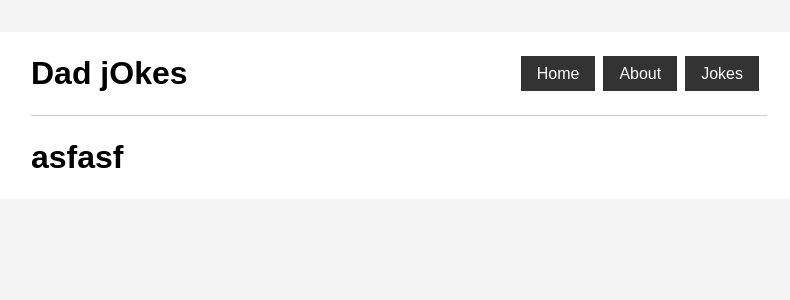
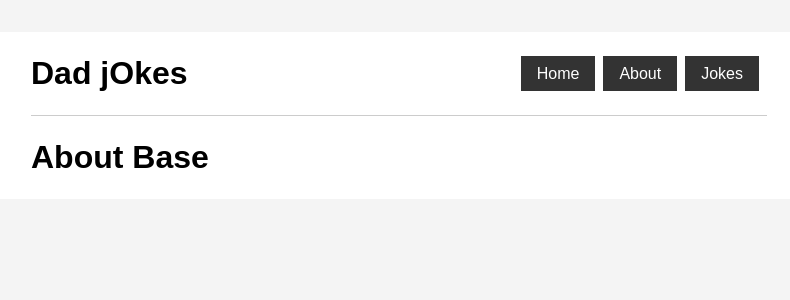
Before and after one commit to TudorPetrariu/Nuxt-Dad-Jokes, a Nuxt app: page /about in a window 1280 px wide. Shown: the top 300 px of the page, without its empty margins (241-1031 px from the left). Built offline with nearby package versions, Linux system fonts and the light colour scheme.

Commit message:
add about page and update title

```diff
--- a/pages/about.vue
+++ b/pages/about.vue
@@ -1,7 +1,7 @@
 <template>
   <div class="class">
 
-      <h1>asfasf</h1>
+      <h1>About Base</h1>
   </div>
 </template>
 
```
